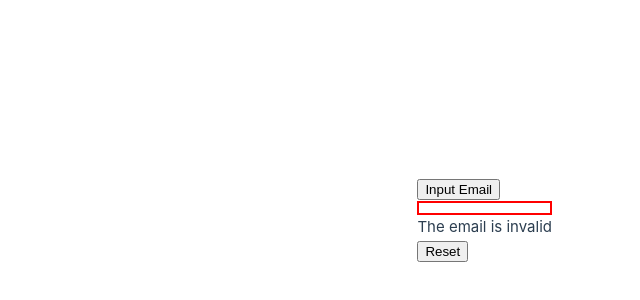
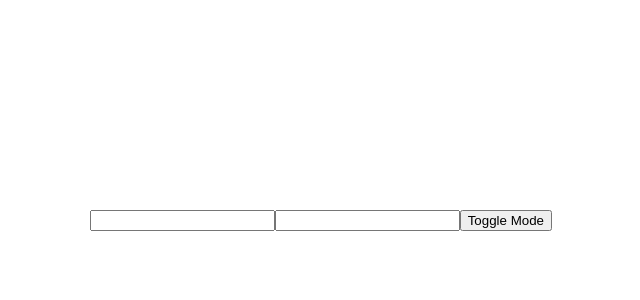
Before and after one commit to nazeliaslanyan/Vuej-js, a Vue app: page / in a window 1280 px wide. Shown: the part 180-480 px from the top of the page, without its empty margins (88-728 px from the left). Built offline with nearby package versions, Linux system fonts and the light colour scheme.

Commit message:
Added changed Exchange component

```diff
--- a/src/App.vue
+++ b/src/App.vue
@@ -1,52 +1,22 @@
 <script>
+import Exchange from './components/Exchange.vue';
+
 export default {
-  data: function() {
-    return {
-      email: '',
-      emailIsValid: false
-    };
+  components: {
+    Exchange
   },
-  methods: {
 
-    checkEmail() {
-      const inputEmail = prompt("Please enter your email:");
-      if (inputEmail !== null) {
-        this.email = inputEmail.trim();
-        this.emailIsValid = this.validateEmail(this.email);
-      }
-    },
-
-    validateEmail(email) {
-      const regex = /^[^\s@]+@[^\s@]+\.[^\s@]+$/;
-      return regex.test(email);
-    },
-
-    resetEmail() {
-      this.email = '';
-      this.emailIsValid = false;
-    }
-  }
 }
 </script>
 
 <template>
-  <div>
+  <main>
+    <Exchange />
 
-    <button @click="checkEmail">Input Email</button>
-
-    <h1 :style="{ borderColor: emailIsValid ? 'green' : 'red' }">{{ email }}</h1>
-    <h4 v-if="emailIsValid">The email is valid</h4>
-    <h4 v-else>The email is invalid</h4>
-
-
-    <button @click="resetEmail">Reset</button>
-  </div>
+  </main>
 </template>
 
 
 <style scoped>
-h1 {
-  border: 2px solid;
-  padding: 5px;
-}
+
 </style>
```
